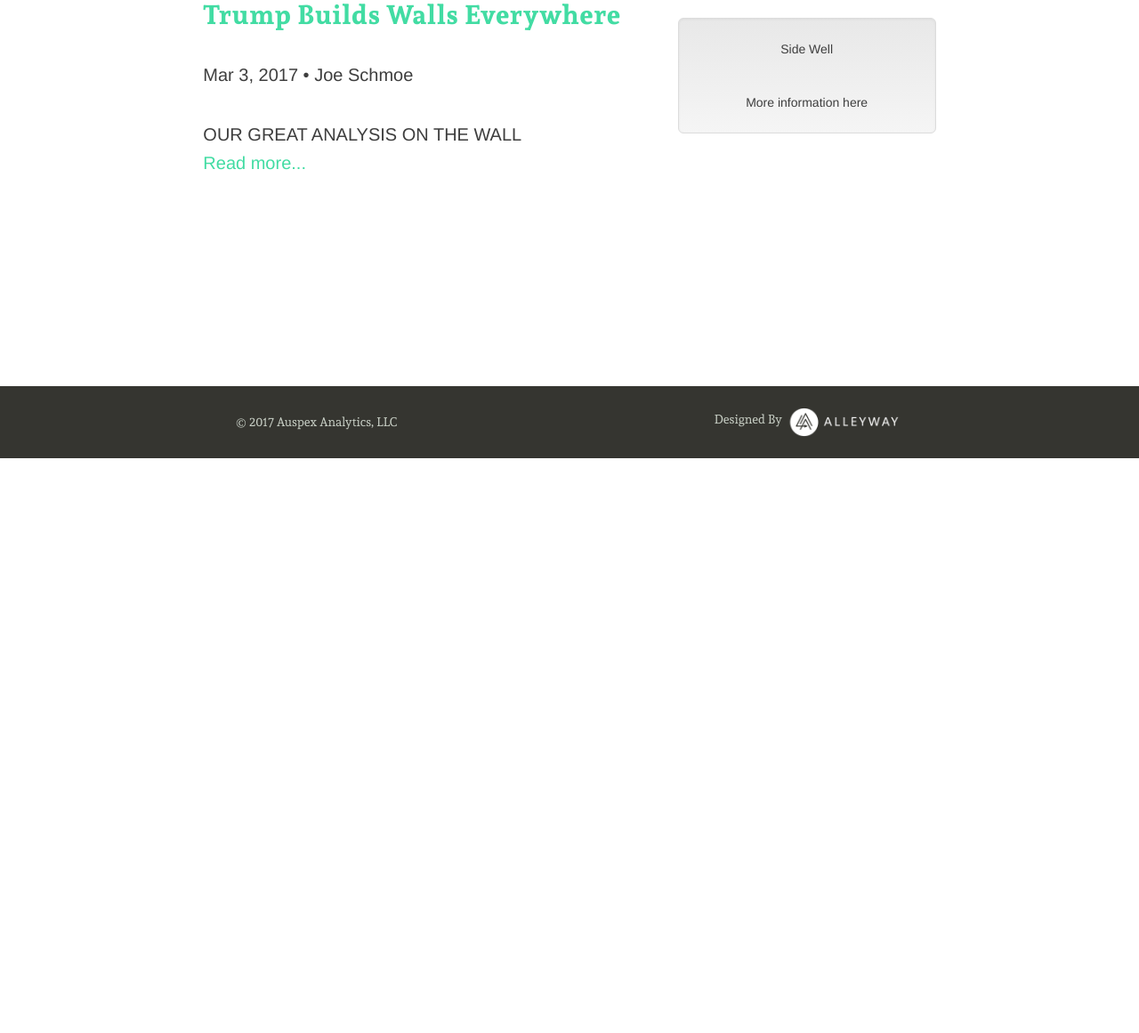
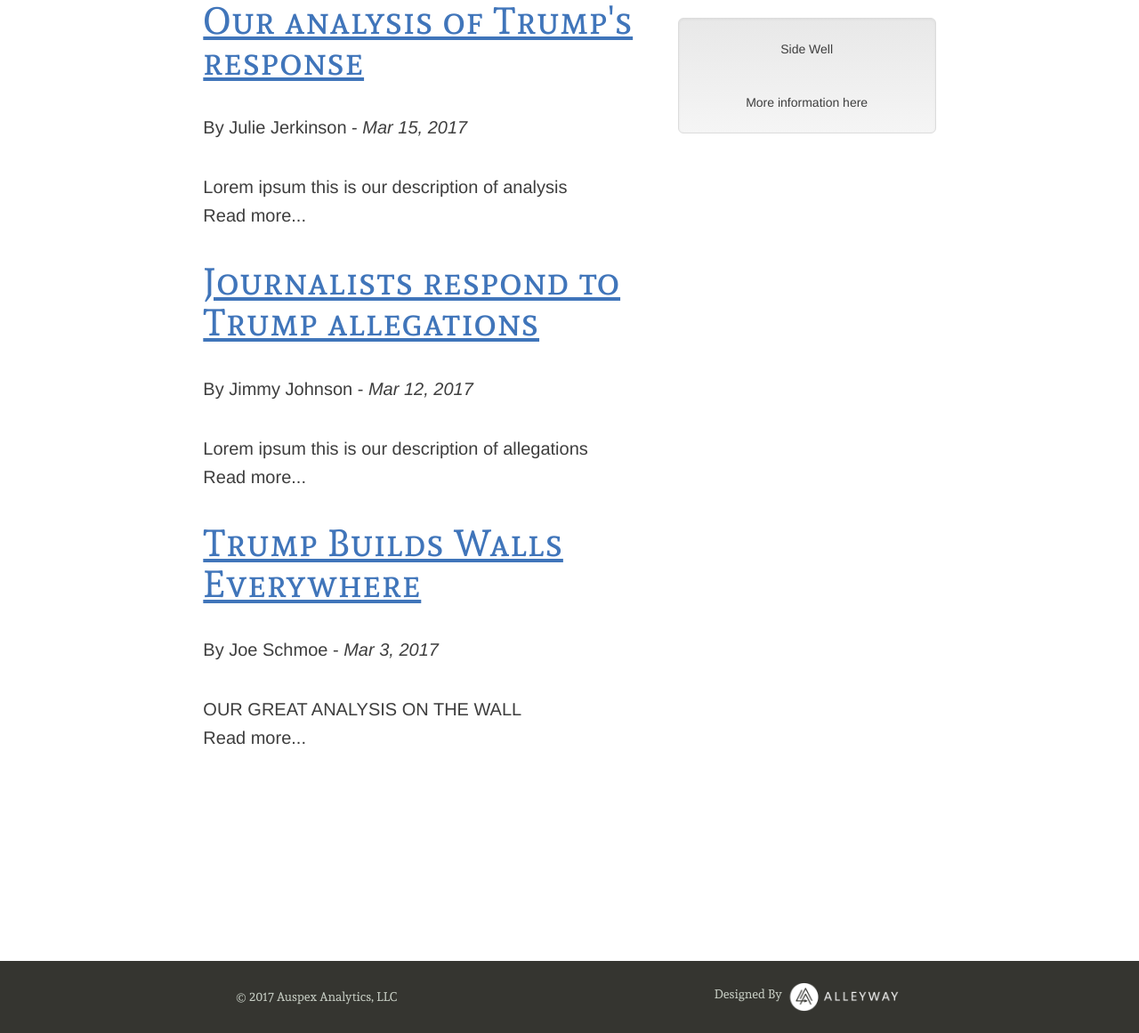
Before and after one commit to alleyway/thescienceofthedeal, a Jekyll site: the page built from analysis.html, in a window 1280 px wide. Shown: the part 1023-2184 px from the top of the page at 89% size. Built offline with Jekyll 4.4.1, drawn with Linux system fonts in a browser that asks for light colours; before the commit the page ends 1538 px from its top, so only the background shows below that.

Commit message:
added small-caps font posts section of home page

```diff
--- a/_includes/header.html
+++ b/_includes/header.html
@@ -61,7 +61,7 @@
     <div class="container">
         <div class="navbar-header">
             <button type="button" class="navbar-toggle" data-toggle="collapse" data-target=".navbar-main-collapse">
-                Menu <i class="fa fa-bars"></i>
+                <i class="fa fa-bars"></i>
             </button>
             <a class="navbar-brand page-scroll" href="/#page-top">T<span class="small-caps">HE </span>S<span class="small-caps">cience of the </span>D<span class="small-caps">eal</span></a>
         </div>
--- /dev/null
+++ b/_posts/2017-03-12-journalists-respond-to-trump-allegations.html
@@ -0,0 +1,15 @@
+---
+layout: post
+title: Journalists respond to Trump allegations
+#date: 2016-04-12 10:58:58
+author: Jimmy Johnson
+image: /img/wall_header.jpg
+published: true
+description: Lorem ipsum this is our description of allegations
+---
+
+<img src="/img/wall_header.jpg" class="img-responsive" style="margin: 40px auto; " alt="Trump Wall" />
+
+<h3>Journalists respond to Trump Allegations</h3>
+
+<p>Lorem ipsum dolor sit amet, consectetur adipiscing elit. Proin pulvinar sed erat at commodo. Quisque posuere vitae magna tempor scelerisque. Etiam aliquam tincidunt nisi, non varius ante efficitur sit amet. Nunc in urna ultricies, tristique nisl in, aliquet urna. Nam vel porttitor ante, quis dapibus velit. Morbi in lobortis libero. Duis sodales vulputate velit eget condimentum. Maecenas at aliquet metus, nec pulvinar ipsum. Sed condimentum ligula tortor, non vestibulum urna consectetur vitae. Etiam non semper neque.</p>
--- /dev/null
+++ b/_posts/2017-03-15-our-analysis-of-trumps-response.html
@@ -0,0 +1,15 @@
+---
+layout: post
+title: Our analysis of Trump's response
+#date: 2016-04-12 10:58:58
+author: Julie Jerkinson
+image: /img/wall_header.jpg
+published: true
+description: Lorem ipsum this is our description of analysis
+---
+
+<img src="/img/wall_header.jpg" class="img-responsive" style="margin: 40px auto; " alt="Trump Wall" />
+
+<h3>Our analysis of Trump's response</h3>
+
+<p>Consectetur adipiscing elit. Proin pulvinar sed erat at commodo. Quisque posuere vitae magna tempor scelerisque. Etiam aliquam tincidunt nisi, non varius ante efficitur sit amet. Nunc in urna ultricies, tristique nisl in, aliquet urna. Nam vel porttitor ante, quis dapibus velit. Morbi in lobortis libero. Duis sodales vulputate velit eget condimentum. Maecenas at aliquet metus, nec pulvinar ipsum. Sed condimentum ligula tortor, non vestibulum urna consectetur vitae. Etiam non semper neque.</p>
--- a/analysis.html
+++ b/analysis.html
@@ -27,8 +27,7 @@ description: Analysis description goes here
                 <a href="{{ site.prefix }}{{ post.url }}" itemprop="url"><h2 class="blogTitle" itemprop="name">{{
                     post.title }}</h2></a>
                 <article>
-                    <p class="meta" itemprop="datePublished">{{ post.date | date: "%b %-d, %Y" }}{% if post.author %} •
-                        {{ post.author }}{% endif %}{% if post.meta %} • {{ post.meta }}{% endif %}</p>
+                    <p>{% if post.author %} By {{ post.author }} - {% endif %} <span class="meta article-date" itemprop="datePublished">{{ post.date | date: "%b %-d, %Y" }}</span> {% if post.meta %} • {{ post.meta }}{% endif %}</p>
                     <p itemprop="description">{{ post.description }} <br><a href="{{ post.url }}"> Read more...</a></p>
                 </article>
             </div>
--- a/site.css
+++ b/site.css
@@ -1,15 +1,15 @@
 /* Generated by Font Squirrel (https://www.fontsquirrel.com) on March 22, 2017 */
 
 @font-face {
-    font-family: 'andadabold';
+    font-family: 'andada';
     src: url('/fonts/andada-bold-webfont.woff2') format('woff2'),
     url('/fonts/andada-bold-webfont.woff') format('woff');
-    font-weight: normal;
+    font-weight: bold;
     font-style: normal;
 }
 
 @font-face {
-    font-family: 'andadaregular';
+    font-family: 'andada';
     src: url('/fonts/andada-regular-webfont.woff2') format('woff2'),
     url('/fonts/andada-regular-webfont.woff') format('woff');
     font-weight: normal;
@@ -17,9 +17,17 @@
 }
 
 @font-face {
-    font-family: 'andadaitalic';
+    font-family: 'andada';
     src: url('/fonts/andada-italic-webfont.woff2') format('woff2'),
     url('/fonts/andada-italic-webfont.woff') format('woff');
+    font-weight: normal;
+    font-style: italic;
+}
+
+@font-face {
+    font-family: 'andada-sc-reg';
+    src: url('/fonts/andadasc-regular-webfont.woff2') format('woff2'),
+    url('/fonts/andadasc-regular-webfont.woff') format('woff');
     font-weight: normal;
     font-style: normal;
 }
@@ -43,10 +51,27 @@ h5,
 h6 {
     margin: 0 0 35px;
     text-transform: none;
-    font-family: "andadabold", serif;
-    font-weight: 700;
+    font-family: "andada", serif;
+    font-weight: bold;
     letter-spacing: 1px;
 }
+
+h2 {
+    font-size: 42px;
+    font-family: "andada-sc-reg", serif;
+    font-weight: normal;
+    text-decoration: underline;
+    color: #4075BA;
+}
+
+h4 {
+    font-family: "Helvetica Neue", Helvetica, Arial, sans-serif;
+    font-weight: bold;
+    font-size: 26px;
+    margin-bottom: 8px;
+    color: #6C6969;
+}
+
 p {
     margin: 0 0 25px;
     font-size: 18px;
@@ -60,15 +85,15 @@ p {
     }
 }
 a {
-    color: #42DCA3;
+    color: #3E3E3E;
     -webkit-transition: all 0.2s ease-in-out;
     -moz-transition: all 0.2s ease-in-out;
     transition: all 0.2s ease-in-out;
 }
 a:hover,
 a:focus {
-    text-decoration: none;
-    color: #1d9b6c;
+    text-decoration: underline;
+    color: #9FB8C3;
 }
 .light {
     font-weight: 400;
@@ -78,7 +103,8 @@ a:focus {
     margin-bottom: 0;
     border-top: 8px solid #B95352;
     text-transform: uppercase;
-    font-family: "andadabold", serif;
+    font-family: "andada", serif;
+    font-weight: bold;
     font-size: 16px;
     background-color: white;
 }
@@ -112,7 +138,7 @@ a:focus {
     padding-bottom:8px;
 }
 .navbar-custom .nav li a:hover {
-    color: rgba(185, 83, 82, 0.8);
+    color: #9FB8C3;
     outline: none;
     background-color: transparent;
 }
@@ -320,7 +346,7 @@ footer {
     padding: 24px 0;
     background-color: #353530;
     color: #C8CFC5;
-    font-family: 'andadaregular';
+    font-family: 'andada', serif;
 }
 footer p {
     margin: 0;
@@ -347,6 +373,7 @@ body {
 
 .small-caps {
     font-size: 75%;
+    text-transform: uppercase;
 }
 
 
@@ -362,7 +389,7 @@ body {
 
 .categories_nav {
     overflow: hidden;
-    font-family: 'andadaregular', serif;
+    font-family: 'andada', serif;
     font-weight: normal;
     text-transform: capitalize;
     font-size: 16px;
@@ -408,6 +435,14 @@ body {
     color: #6C6969;
 }
 
+.article-meta {
+    font-size: 16px;
+}
+
+.article-date {
+    font-style: italic;
+}
+
 .point-hover {
     color: #000;
     background-color: rgba(239, 221, 123, 0.37);
@@ -423,3 +458,8 @@ body {
 /*.google-visualization-tooltip {*/
     /*border-radius: 8px !important;*/
 /*}*/
+.newsletter-container {
+    background-color: #fafafa;
+    background-image: none;
+    min-height: 300px;
+}
```
Also changed, not shown: index.html (+37 -2 lines), fonts/andadasc-regular-webfont.woff (added), fonts/andadasc-regular-webfont.woff2 (added).
